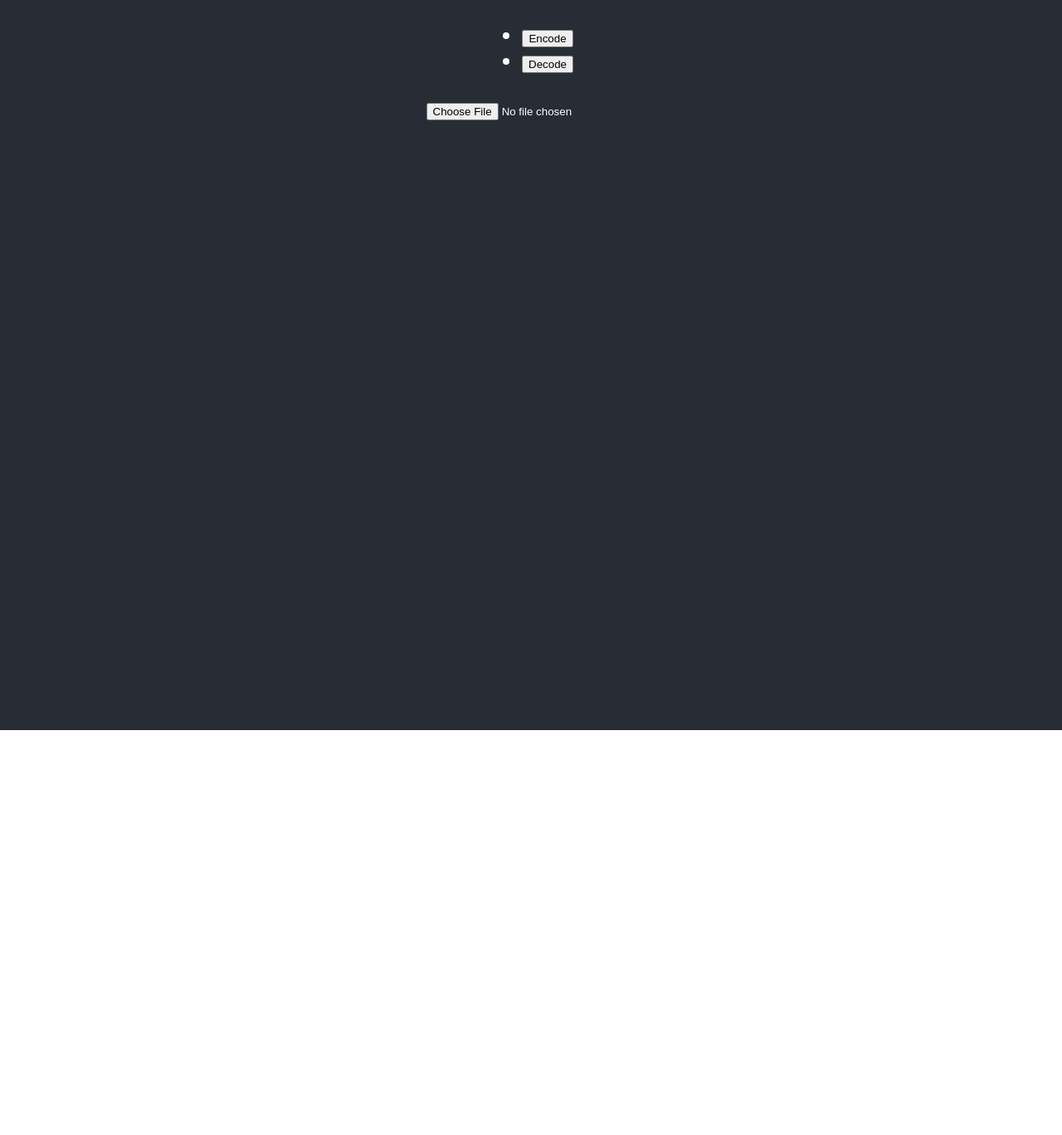
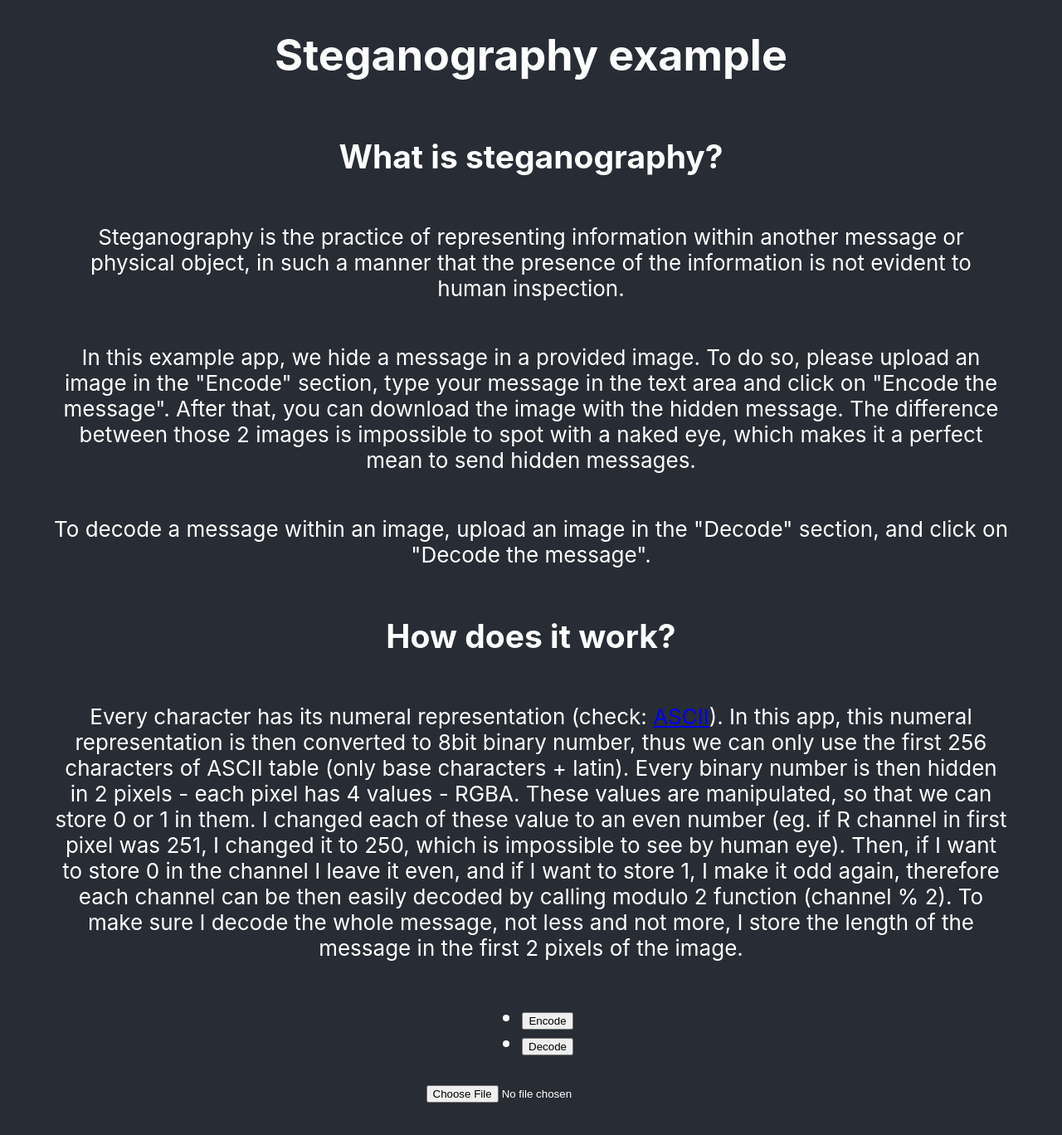
Before and after one commit to krytoss/steganography, a React (Create React App) app: page / in a window 1280 px wide. Shown: the top 1368 px of the page at 83% size. Before the commit the page ends 880 px from the top, so only its background shows below. Built offline with nearby package versions, Linux system fonts and the light colour scheme; the HTML template or start-up script is replaced by a standard one.

Commit message:
added introductory text

```diff
--- a/src/App.js
+++ b/src/App.js
@@ -12,6 +12,31 @@ function App() {
   return (
     <div className="App">
       <main className="App-main">
+        <h1 className='text-xxl'>Steganography example</h1>
+        <h2 className='text-xl mt-3'>
+          What is steganography?
+        </h2>
+        <p className='text-base'>
+        Steganography is the practice of representing information within another message or physical object, in such a manner that the presence of the information is not evident to human inspection.
+        </p>
+        <p className='text-base'>
+          In this example app, we hide a message in a provided image. To do so, please upload an image in the "Encode" section, type your message in the text area and click on "Encode the message". After that, you can download the image with the hidden message. The difference between those 2 images is impossible to spot with a naked eye, which makes it a perfect mean to send hidden messages.
+        </p>
+        <p className='text-base'>
+          To decode a message within an image, upload an image in the "Decode" section, and click on "Decode the message".
+        </p>
+        <h2 className='text-xl mt-3'>
+          How does it work?
+        </h2>
+        <p className='text-base'>
+          Every character has its numeral representation (check: <a href='https://en.wikipedia.org/wiki/ASCII'>ASCII</a>).
+          In this app, this numeral representation is then converted to 8bit binary number, thus we can only use the first 256 characters of ASCII table (only base characters + latin).
+          Every binary number is then hidden in 2 pixels - each pixel has 4 values - RGBA. These values are manipulated, so that we can store 0 or 1 in them.
+          I changed each of these value to an even number (eg. if R channel in first pixel was 251, I changed it to 250, which is impossible to see by human eye).
+          Then, if I want to store 0 in the channel I leave it even, and if I want to store 1, I make it odd again, therefore each channel can be then easily
+          decoded by calling modulo 2 function (channel % 2).
+          To make sure I decode the whole message, not less and not more, I store the length of the message in the first 2 pixels of the image.
+        </p>
         <Tabs tabs={ tabs } active = { activeTab } setActive = { setActiveTab }/>
         {
           activeTab === 'Encode' ? <Encode /> : <Decode />
```
